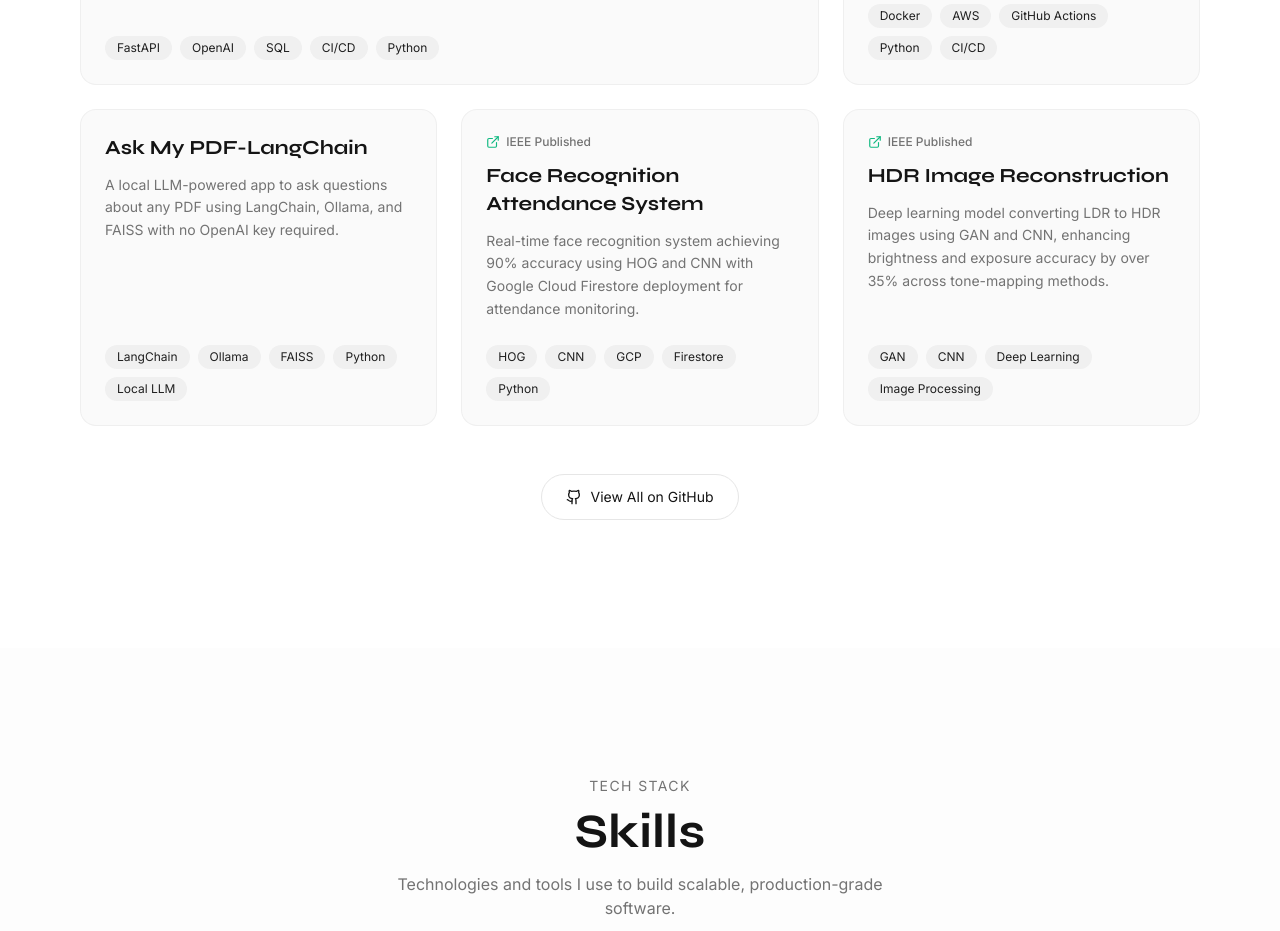
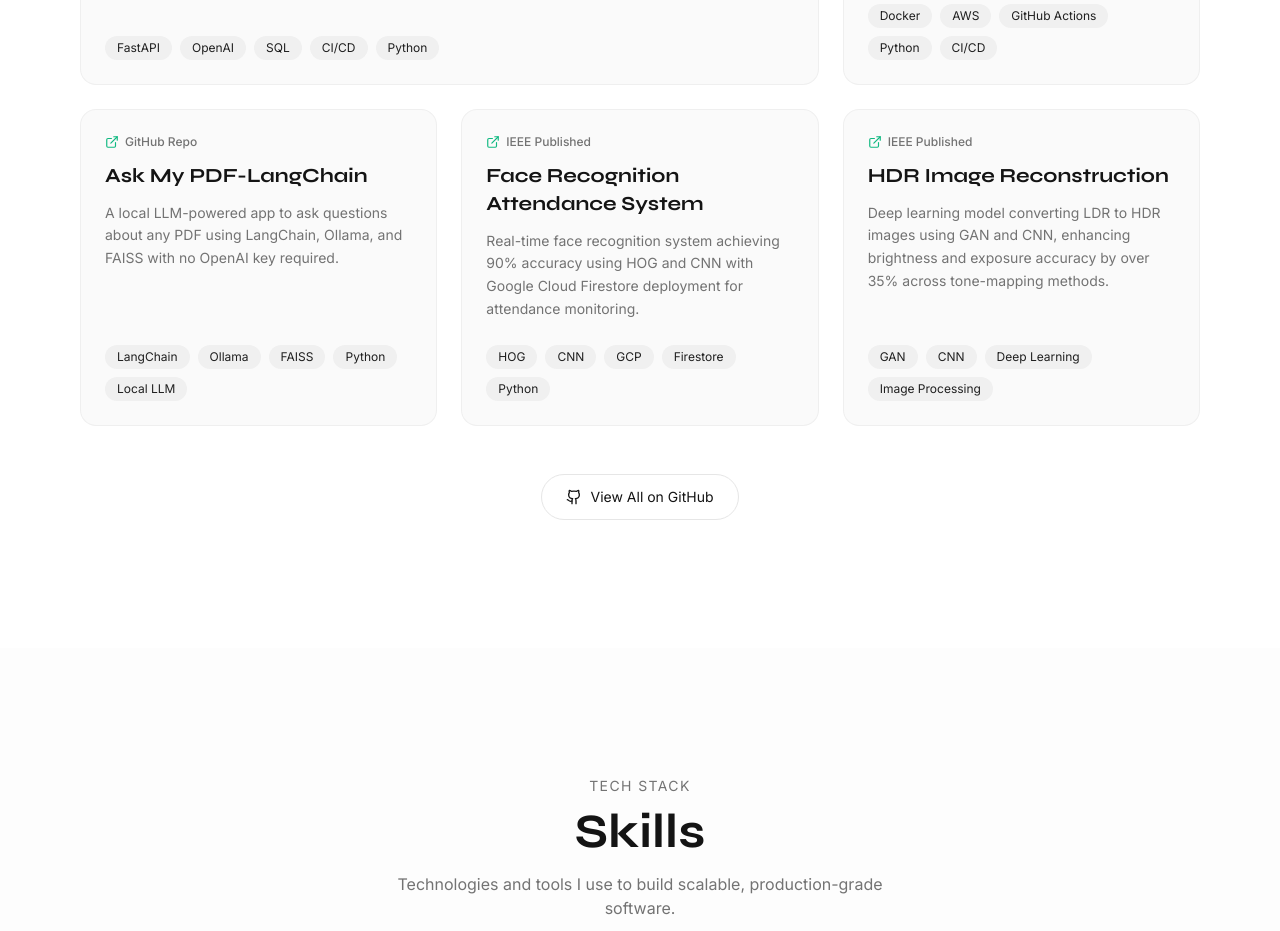
Before and after one commit to JITHENTHIRIYA/personalPortfolio, a React (Vite) app: page / in a window 1280 px wide. Shown: the part 3220-4151 px from the top of the page. Built offline with nearby package versions, Linux system fonts and the light colour scheme; the HTML template or start-up script is replaced by a standard one.

Commit message:
Fix: added gitrepo tag

```diff
--- a/src/components/ProjectsSection.tsx
+++ b/src/components/ProjectsSection.tsx
@@ -28,7 +28,7 @@ const projects = [
   },
   {
     title: "Ask My PDF-LangChain",
-    badge: null,
+    badge: "GitHub Repo",
     description:
       "A local LLM-powered app to ask questions about any PDF using LangChain, Ollama, and FAISS with no OpenAI key required.",
     tech: ["LangChain", "Ollama", "FAISS", "Python", "Local LLM"],
```
